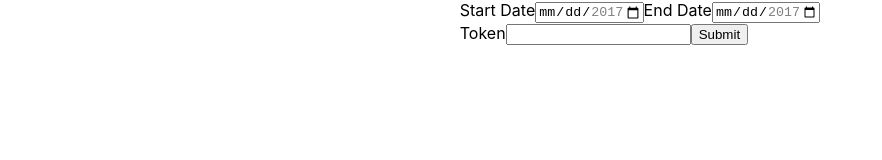
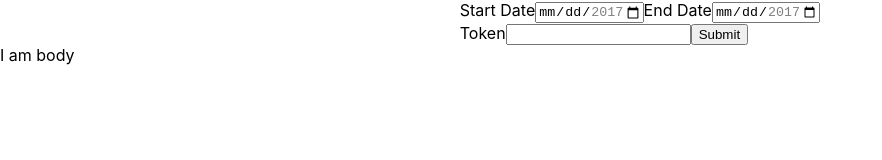
Before and after one commit to nsonb/junior-assignment, a React (Create React App) app: page / in a window 1280 px wide. Shown: the top 160 px of the page, without its empty margins (0-882 px from the left). Built offline with nearby package versions, Linux system fonts and the light colour scheme; no server answers.

Commit message:
setting up apiDataContext

```diff
--- a/src/components/App.tsx
+++ b/src/components/App.tsx
@@ -1,18 +1,15 @@
-import { useEffect } from 'react';
-import giosg_api from '../fetch/giosg_api'
 import Header from './Header'
-import { dataRes} from '../type'
+import Body from './Body'
+import {DataContextProvider} from '../context/apiDataContext'
 
 const App = () => {
-  useEffect(() => {
-    giosg_api.get().then((res: any) => {
-      const resData= JSON.parse(JSON.stringify(res.data)) as dataRes
-      console.log(resData)
-    })
-  })
+
   return (
     <div className="App">
-      <Header/>
+      <DataContextProvider>
+        <Header/>
+        <Body/>
+      </DataContextProvider>
     </div>
   );
 }
--- /dev/null
+++ b/src/components/Body.tsx
@@ -0,0 +1,15 @@
+import { DataContext } from '../context/apiDataContext'
+import {useContext} from 'react'
+
+const Body = () => {
+    const { data } = useContext(DataContext)
+    console.log(data)
+
+    return (
+        <div>
+            I am body
+        </div>
+    )
+}
+
+export default Body
--- a/src/components/Header.tsx
+++ b/src/components/Header.tsx
@@ -1,7 +1,12 @@
 import { FormEvent } from "react"
-import React from 'react'
+import React, {useContext, useEffect} from 'react'
+import { DataContext } from '../context/apiDataContext'
 
 const Header = () => {
+    const { fetchData } = useContext(DataContext)
+    useEffect(() => {
+        if(fetchData !== undefined) fetchData()
+    }, [])
     const onSubmit = (event: FormEvent) => {
         event.preventDefault()
     }
--- /dev/null
+++ b/src/context/apiDataContext.tsx
@@ -0,0 +1,33 @@
+import {createContext, useState} from 'react'
+import { datum, dataRes} from '../type'
+import giosg_api from '../fetch/giosg_api'
+
+export const DataContext = createContext<ContextType>({})
+
+export const DataContextProvider =  (props: props) => {
+    const [data, setData] = useState<dataRes>()
+
+    const fetchData = () => {
+        giosg_api.get().then((res: any) => {
+            const resData= JSON.parse(JSON.stringify(res.data)) as dataRes
+            console.log(resData)
+            setData(resData)
+        })
+    }
+
+    return(
+        <DataContext.Provider value ={{data, fetchData}}>
+            {props.children}
+        </DataContext.Provider>
+
+    )
+}
+
+interface props {
+    children: React.ReactNode
+}
+
+type ContextType = {
+    data?: dataRes
+    fetchData?: () => void
+}
```
Also changed, not shown: src/context/apiData.tsx (deleted, +0 -7 lines), 1 other file (tests, documents, lock files or other folders).
